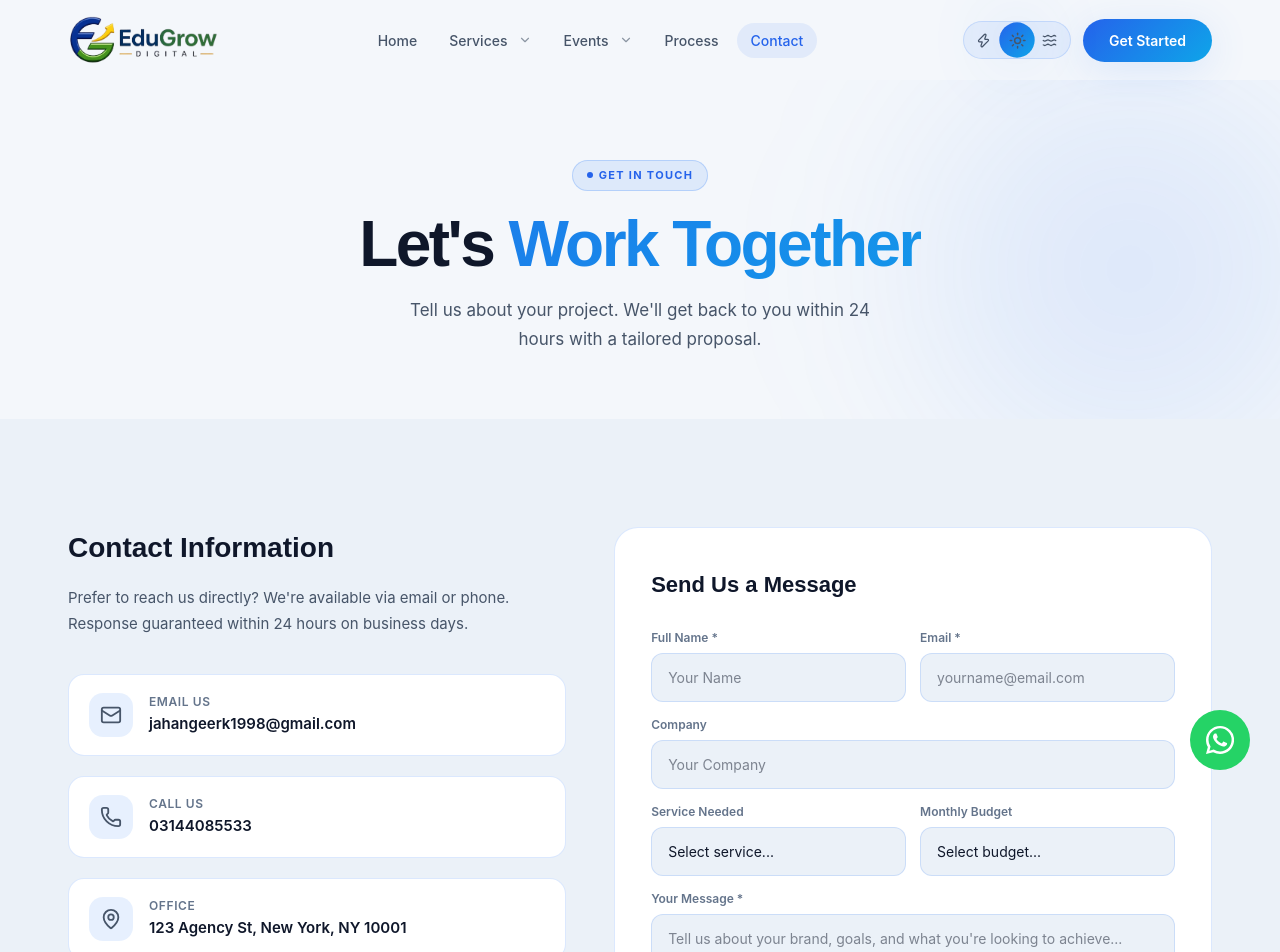
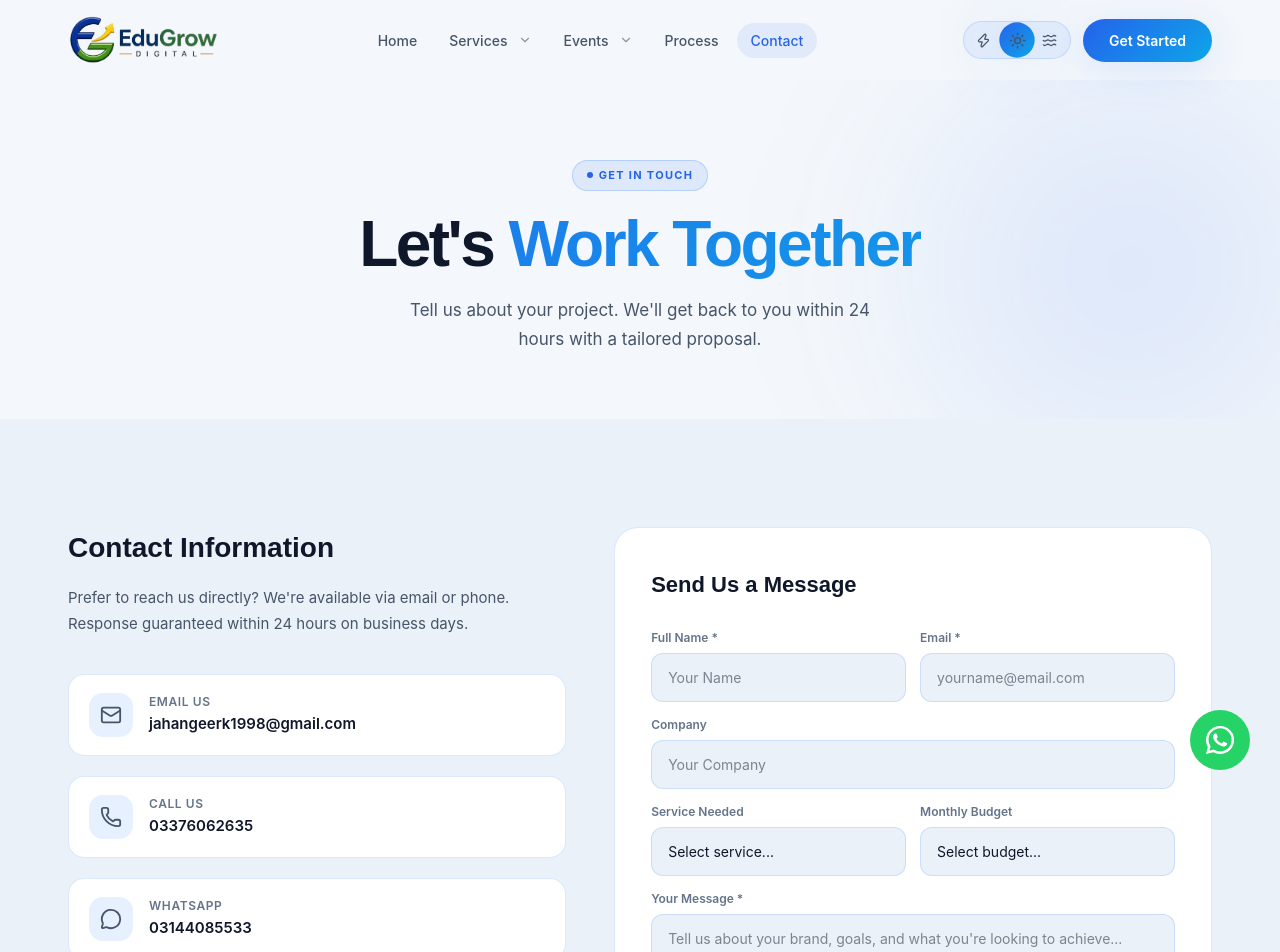
Before and after one commit to Alamgir-Khan-315/Edu-grow, a React (Vite) app: page /contact in a window 1280 px wide. Shown: the top 952 px of the page. Built offline with nearby package versions, Linux system fonts and the light colour scheme.

Commit message:
Update Contact.jsx

```diff
--- a/src/pages/Contact.jsx
+++ b/src/pages/Contact.jsx
@@ -1,7 +1,7 @@
 import { useState } from 'react'
 import { Link } from 'react-router-dom'
 import AnimatedReveal from '../components/AnimatedReveal'
-import { Mail, Phone, MapPin, Clock, PartyPopper, Plus, Send } from 'lucide-react'
+import { Mail, Phone, MapPin, Clock, PartyPopper, Plus, Send, MessageCircle } from 'lucide-react'
 
 const FAQS = [
   { q: 'How quickly can you start?', a: 'We can onboard new clients within 3–5 business days. For events, we recommend reaching out at least 4 weeks before your event date.' },
@@ -86,8 +86,9 @@ export default function Contact({ theme: t }) {
               {/* Info cards */}
               {[
                 { icon: <Mail size={22} />, label: 'Email Us', val: 'jahangeerk1998@gmail.com' },
-                { icon: <Phone size={22} />, label: 'Call Us', val: '03144085533' },
-                { icon: <MapPin size={22} />, label: 'Office', val: '123 Agency St, New York, NY 10001' },
+                { icon: <Phone size={22} />, label: 'Call Us', val: '03376062635' },
+                { icon: <MessageCircle size={22} />, label: 'Whatsapp', val: '03144085533' },
+                { icon: <MapPin size={22} />, label: 'Office', val: 'Gulshan e Iqbal Karachi Pakistan.' },
                 { icon: <Clock size={22} />, label: 'Working Hours', val: 'Mon–Fri · 9:00 AM – 6:00 PM EST' },
               ].map(({ icon, label, val }, i) => (
                 <div key={i} style={{ display: 'flex', alignItems: 'center', gap: 16, marginBottom: 20, padding: '18px 20px', borderRadius: 16, background: t.bgCard, border: `1px solid ${t.border}` }}>
```
